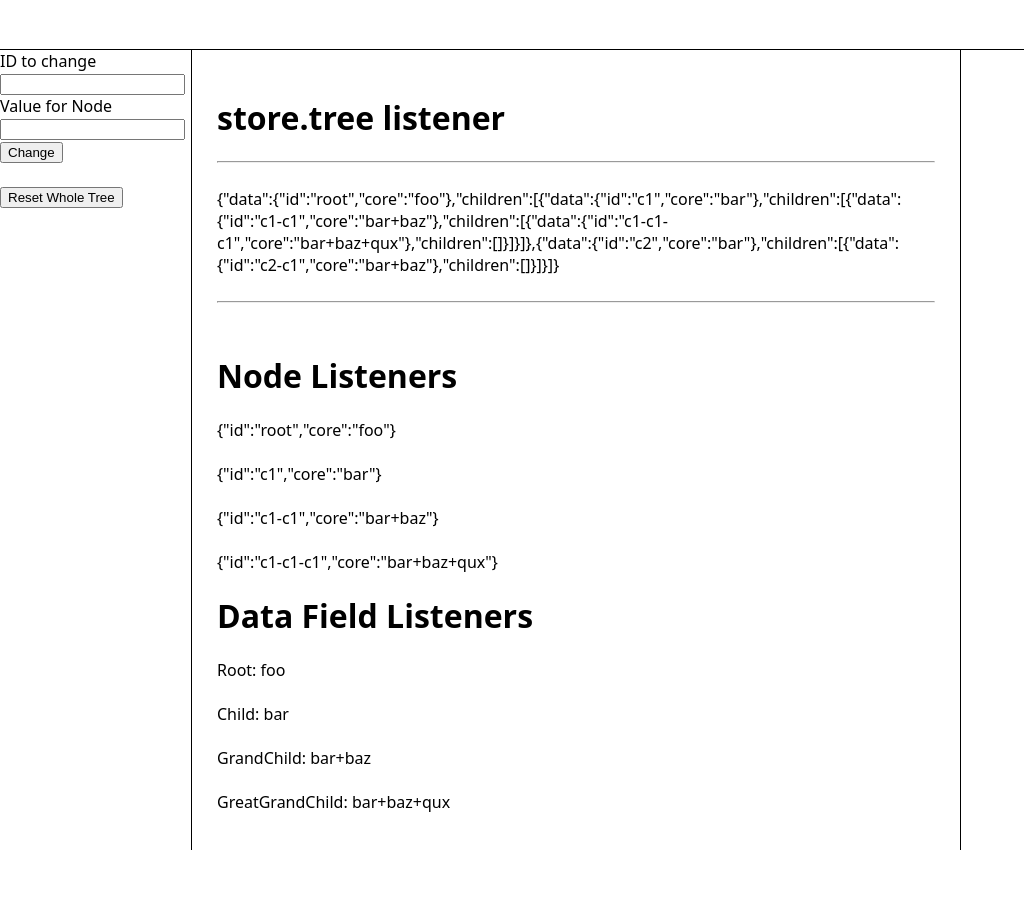
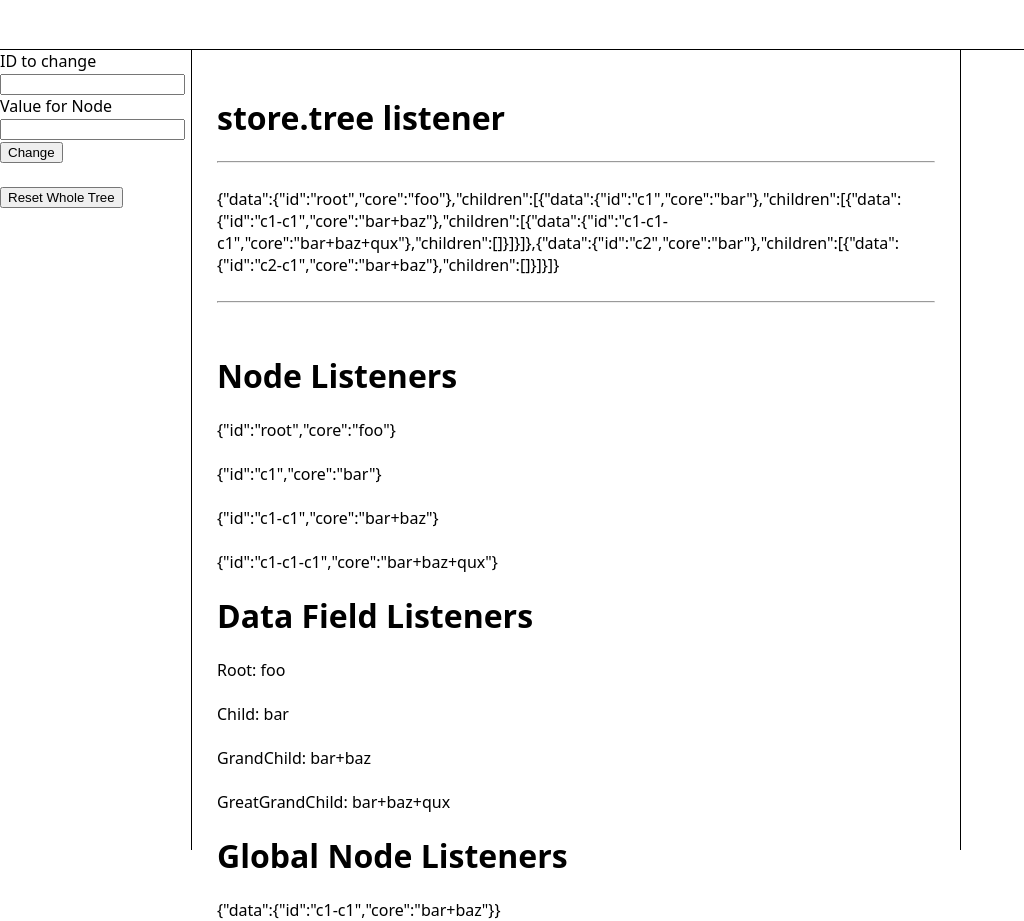
Before and after one commit to jshmo/zustand-immer-node-listener-example, a React (Vite) app: page / in a window 1280 px wide. Shown: the whole page, without its empty margins (0-1024 px from the left). Before the commit the page ends 850 px from the top, so only its background shows below. Built offline with nearby package versions, Linux system fonts and the light colour scheme.

Commit message:
Add flat representation

```diff
--- a/src/App.tsx
+++ b/src/App.tsx
@@ -47,6 +47,10 @@ const App = () => {
             <br />
             <GreatGrandChildDataFieldListener />
           </div>
+          <div>
+            <h1>Global Node Listeners</h1>
+            <GlobalNodeListener />
+          </div>
         </div>
 
         <div style={{ width: "25%", borderLeft: "1px solid black" }}>
@@ -67,6 +71,11 @@ function TreeListener() {
       <hr />
     </div>
   );
+}
+
+function GlobalNodeListener() {
+  const node = useStore(store, (store) => store.nodes["c1-c1"]);
+  return <div>{JSON.stringify(node)}</div>;
 }
 
 function RootListener() {
--- a/src/state/Store.tsx
+++ b/src/state/Store.tsx
@@ -57,8 +57,20 @@ const createTree = () => ({
   ],
 });
 
+function createNodes(tree: TreeNode) {
+  const nodes: { [key: string]: Omit<TreeNode, "children"> } = {};
+  const queue = [tree];
+  while (queue.length > 0) {
+    const node = queue.shift()!;
+    nodes[node.data.id] = { data: node.data };
+    queue.push(...node.children);
+  }
+  return nodes;
+}
+
 export const store = createStore<{
   tree: TreeNode;
+  nodes: { [key: string]: Omit<TreeNode, "children"> };
   getNode: (id: string) => TreeNode | null;
   setNode: (id: string, value: string) => void;
   buildSubscriber: (id: string) => () => TreeNode["data"] | null;
@@ -66,6 +78,7 @@ export const store = createStore<{
 }>((set, get) => {
   return {
     tree: createTree(),
+    nodes: createNodes(createTree()),
     getNode: (id: string) => {
       if (id === "root") {
         return get().tree;
@@ -96,6 +109,7 @@ export const store = createStore<{
             mutateRef = mutateRef.children[index];
           }
           mutateRef.data.core = value;
+          draft.nodes[id].data.core = value;
         })
       );
     },
```
